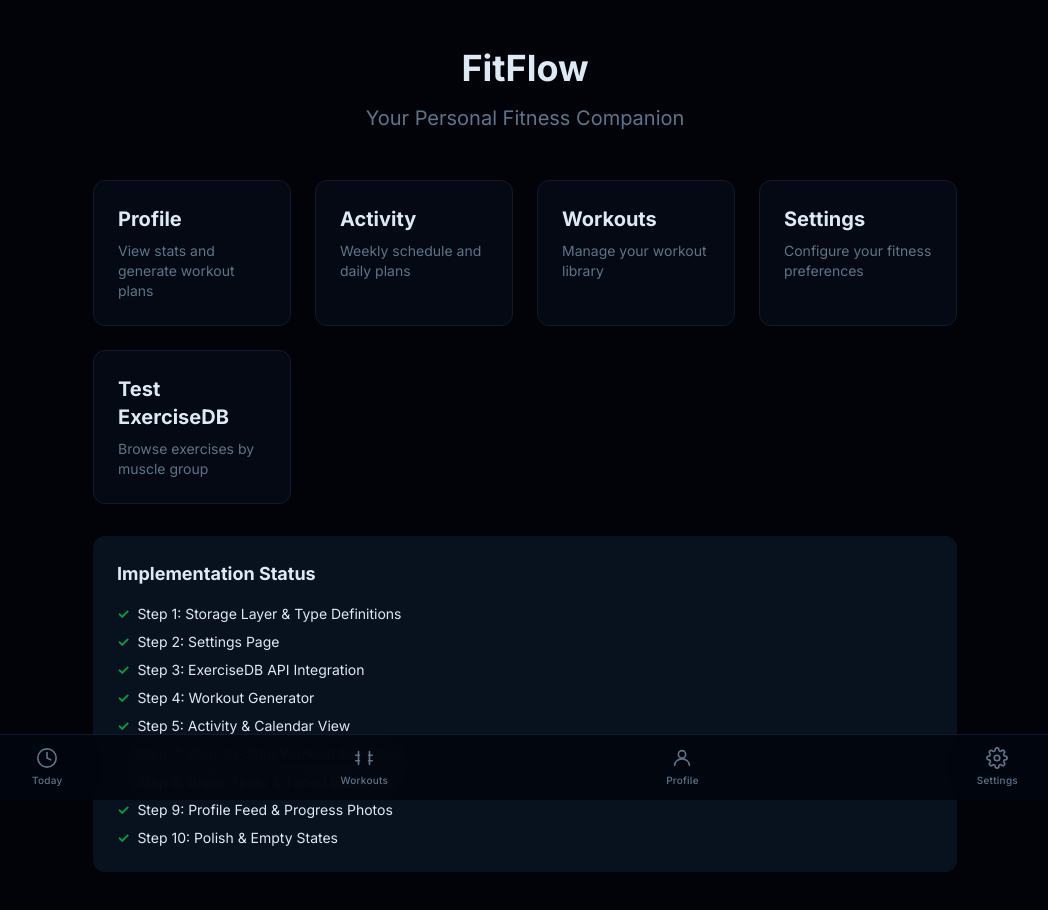
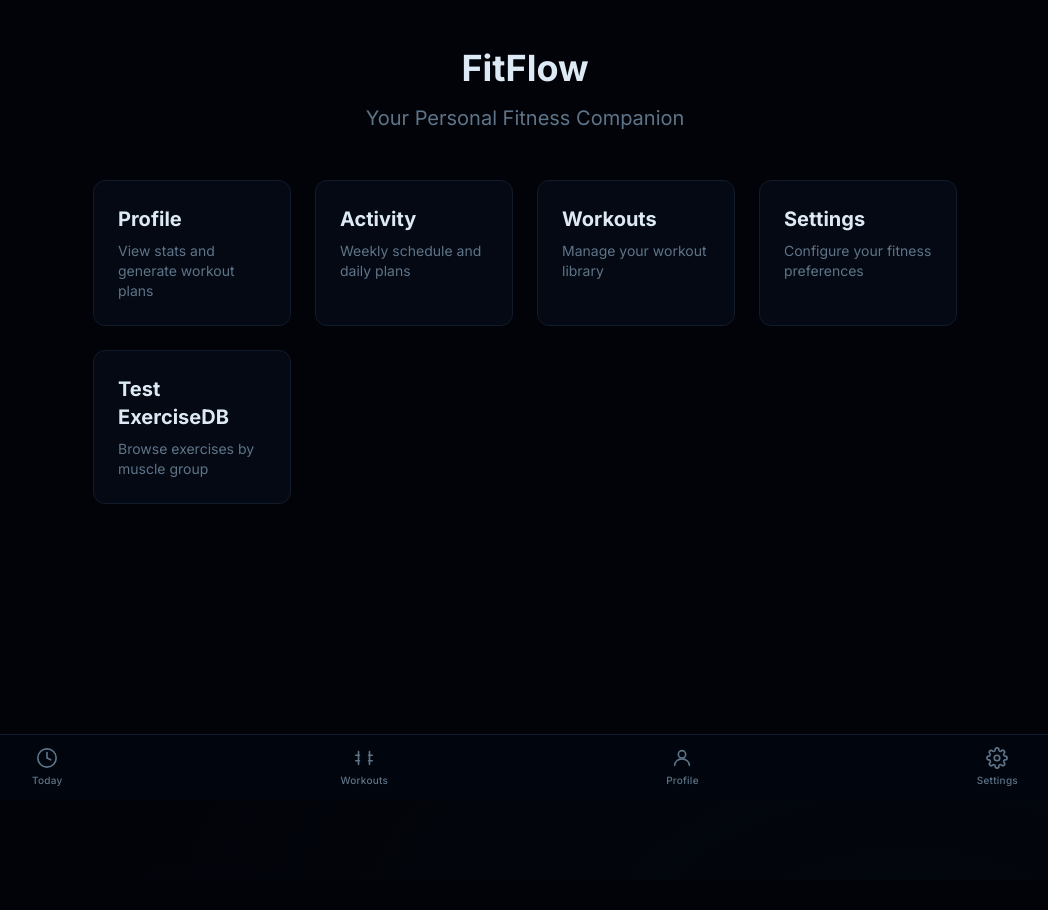
Before and after one commit to lbragg98/v0-fitness-app-build, a Next.js app: page / in a window 1280 px wide. Shown: the top 910 px of the page, without its empty margins (115-1163 px from the left). After the commit the page ends 880 px from the top, so only its background shows below. Built offline with nearby package versions, Linux system fonts and the light colour scheme.

Commit message:
fix: remove implementation status box and fix profile page\n\nRemove stale metadata export and ensure proper profile page render.

```diff
--- a/app/page.tsx
+++ b/app/page.tsx
@@ -55,48 +55,6 @@ export default function Home() {
             <p className="text-muted-foreground text-sm">Browse exercises by muscle group</p>
           </Link>
         </div>
-
-        <div className="mt-8 p-6 bg-secondary rounded-lg">
-          <h3 className="text-lg font-bold mb-4 text-foreground">Implementation Status</h3>
-          <ul className="space-y-2 text-sm">
-            <li className="flex items-center gap-2">
-              <span className="text-green-600 font-bold">✓</span>
-              <span className="text-foreground">Step 1: Storage Layer & Type Definitions</span>
-            </li>
-            <li className="flex items-center gap-2">
-              <span className="text-green-600 font-bold">✓</span>
-              <span className="text-foreground">Step 2: Settings Page</span>
-            </li>
-            <li className="flex items-center gap-2">
-              <span className="text-green-600 font-bold">✓</span>
-              <span className="text-foreground">Step 3: ExerciseDB API Integration</span>
-            </li>
-            <li className="flex items-center gap-2">
-              <span className="text-green-600 font-bold">✓</span>
-              <span className="text-foreground">Step 4: Workout Generator</span>
-            </li>
-            <li className="flex items-center gap-2">
-              <span className="text-green-600 font-bold">✓</span>
-              <span className="text-foreground">Step 5: Activity & Calendar View</span>
-            </li>
-            <li className="flex items-center gap-2">
-              <span className="text-green-600 font-bold">✓</span>
-              <span className="text-foreground">Step 7: Step-by-Step Workout Execution</span>
-            </li>
-            <li className="flex items-center gap-2">
-              <span className="text-green-600 font-bold">✓</span>
-              <span className="text-foreground">Step 8: Break Timer & Timed Exercises</span>
-            </li>
-            <li className="flex items-center gap-2">
-              <span className="text-green-600 font-bold">✓</span>
-              <span className="text-foreground">Step 9: Profile Feed & Progress Photos</span>
-            </li>
-            <li className="flex items-center gap-2">
-              <span className="text-green-600 font-bold">✓</span>
-              <span className="text-foreground">Step 10: Polish & Empty States</span>
-            </li>
-          </ul>
-        </div>
       </div>
     </main>
   )
--- a/app/profile/page.tsx
+++ b/app/profile/page.tsx
@@ -8,11 +8,6 @@ import { getAllExercises } from '@/lib/api/exercise-db'
 import type { UserSettings, Workout, NormalizedExercise } from '@/lib/types'
 import { StatsCard } from '@/components/profile/stats-card'
 import { ProfileFeed } from '@/components/profile/activity-feed'
-
-export const metadata = {
-  title: 'Profile - FitFlow',
-  description: 'Your fitness profile and stats',
-}
 
 export default function ProfilePage() {
   const [userSettings, setUserSettings] = useState<UserSettings | null>(null)
```
